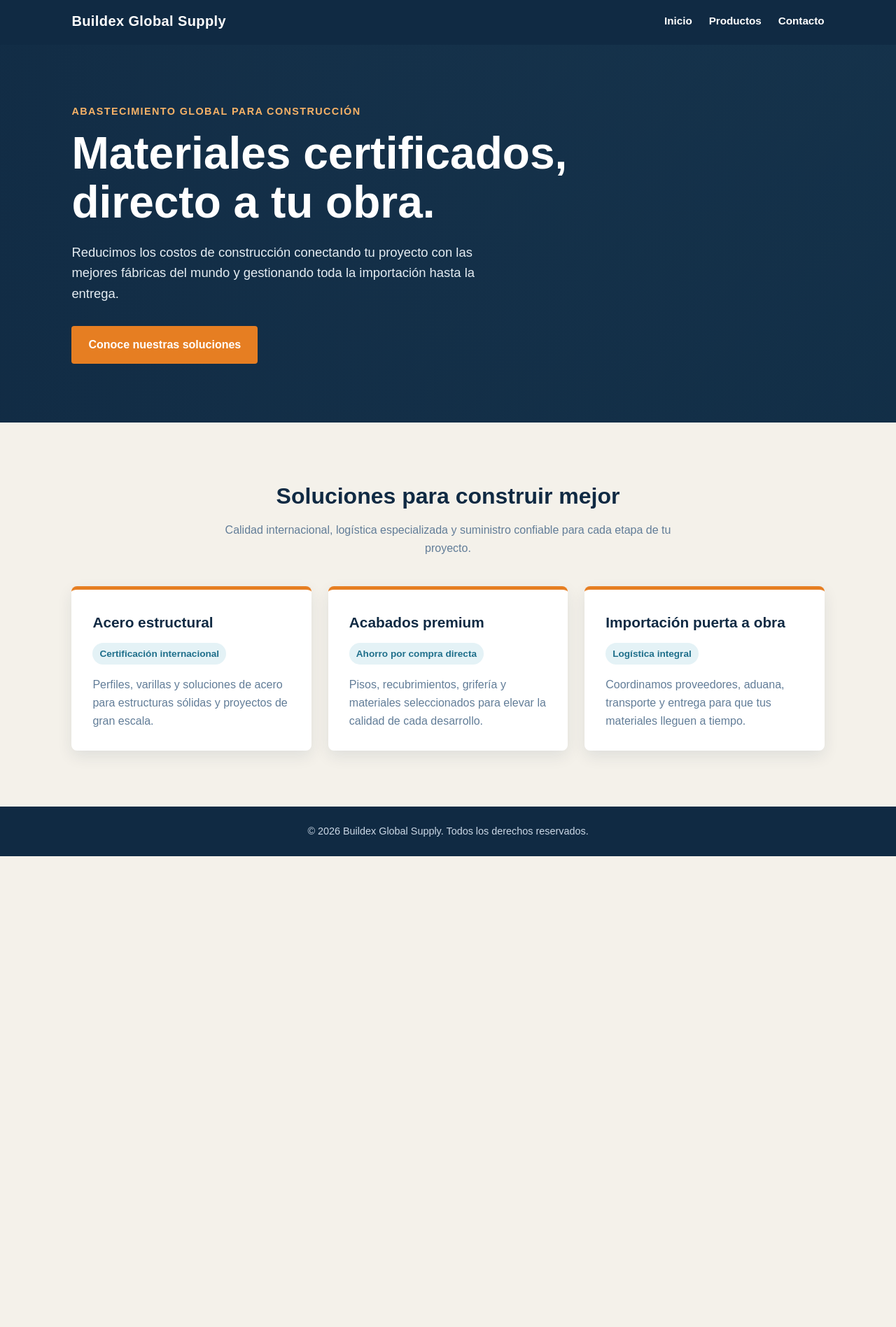
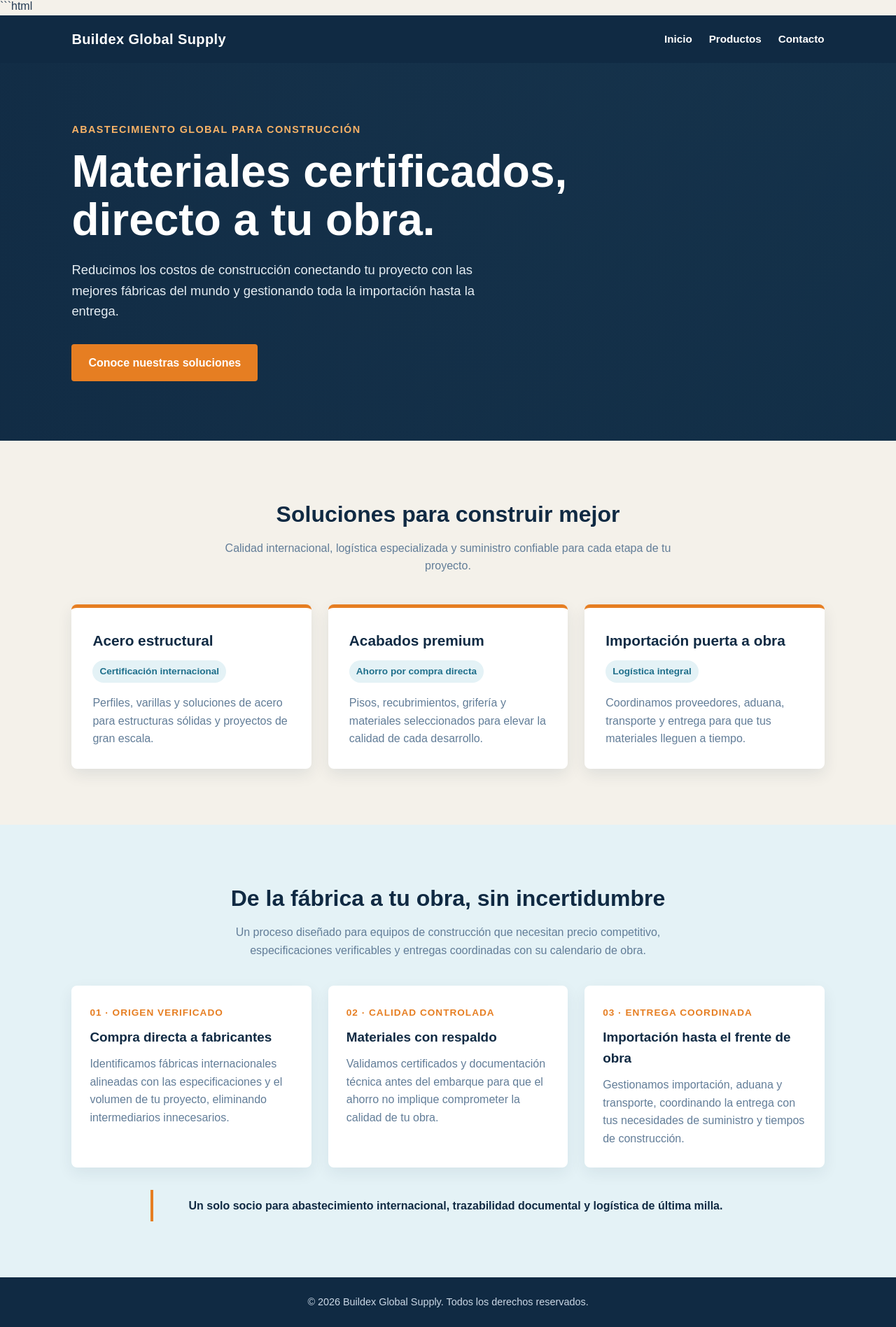
Before and after one commit to acharjoseph/BuildexGlobalSupply, a plain HTML site: page index.html in a window 1280 px wide. Shown: the part 4-1901 px from the top of the page at 70% size. Before the commit the page ends 1228 px from the top, so only its background shows below. Drawn offline with Linux system fonts and the light colour scheme.

Commit message:
Update index.html

````diff
--- a/index.html
+++ b/index.html
@@ -1,3 +1,4 @@
+```html
 <!DOCTYPE html>
 <html lang="es">
 <head>
@@ -5,41 +6,362 @@
   <meta name="viewport" content="width=device-width, initial-scale=1.0">
   <title>Buildex Global Supply | Materiales para tu obra</title>
   <style>
-    :root { --navy: #102a43; --blue: #1f6f8b; --orange: #e67e22; --sand: #f4f1ea; --white: #ffffff; --text: #243b53; --muted: #627d98; }
-    * { box-sizing: border-box; margin: 0; padding: 0; }
-    html { scroll-behavior: smooth; }
-    body { font-family: Arial, Helvetica, sans-serif; color: var(--text); background: var(--sand); line-height: 1.6; }
-    nav { background: var(--navy); color: var(--white); display: flex; justify-content: space-between; align-items: center; padding: 18px 8%; position: sticky; top: 0; z-index: 10; }
-    .brand { font-size: 1.25rem; font-weight: 800; letter-spacing: 0.4px; }
-    nav ul { display: flex; gap: 24px; list-style: none; }
-    nav a { color: var(--white); text-decoration: none; font-size: 0.95rem; font-weight: 600; }
-    nav a:hover { color: #f7b267; }
-    .hero { min-height: 540px; display: flex; align-items: center; padding: 80px 8%; background: linear-gradient(90deg, rgba(16, 42, 67, .95), rgba(16, 42, 67, .68)), linear-gradient(135deg, #315a72, #16384f); color: var(--white); }
-    .hero-content { max-width: 720px; }
-    .hero p:first-child { color: #f7b267; font-size: .9rem; font-weight: 800; letter-spacing: 1.4px; text-transform: uppercase; margin-bottom: 14px; }
-    h1 { font-size: clamp(2.4rem, 5vw, 4.6rem); line-height: 1.08; margin-bottom: 22px; }
-    .hero .subtitle { max-width: 620px; font-size: 1.15rem; color: #e5edf3; margin-bottom: 32px; }
-    .button { display: inline-block; background: var(--orange); color: var(--white); text-decoration: none; padding: 14px 24px; border-radius: 4px; font-weight: 800; transition: .2s ease; }
-    .button:hover { background: #c96514; transform: translateY(-2px); }
-    .products { padding: 80px 8%; }
-    .section-heading { text-align: center; max-width: 650px; margin: 0 auto 42px; }
-    .section-heading h2 { color: var(--navy); font-size: 2rem; margin-bottom: 10px; }
-    .section-heading p, .card p:last-child { color: var(--muted); }
-    .card-grid { display: grid; grid-template-columns: repeat(3, 1fr); gap: 24px; max-width: 1180px; margin: 0 auto; }
-    .card { background: var(--white); padding: 30px; border-radius: 8px; border-top: 5px solid var(--orange); box-shadow: 0 8px 22px rgba(16, 42, 67, .09); }
-    .card h3 { color: var(--navy); font-size: 1.3rem; margin-bottom: 12px; }
-    .card .feature { display: inline-block; color: var(--blue); background: #e4f2f6; font-size: .85rem; font-weight: 800; padding: 5px 10px; border-radius: 20px; margin-bottom: 16px; }
-    footer { background: var(--navy); color: #cbd8e6; text-align: center; padding: 24px 8%; font-size: .9rem; }
-    @media (max-width: 760px) { nav { padding: 16px 6%; } nav ul { gap: 14px; } .hero, .products { padding-left: 6%; padding-right: 6%; } .card-grid { grid-template-columns: 1fr; } }
-    @media (max-width: 460px) { nav { flex-direction: column; gap: 12px; } .hero { min-height: 480px; } nav a { font-size: .85rem; } }
+    :root {
+      --navy: #102a43;
+      --blue: #1f6f8b;
+      --orange: #e67e22;
+      --sand: #f4f1ea;
+      --white: #ffffff;
+      --text: #243b53;
+      --muted: #627d98;
+    }
+
+    * {
+      box-sizing: border-box;
+      margin: 0;
+      padding: 0;
+    }
+
+    html {
+      scroll-behavior: smooth;
+    }
+
+    body {
+      font-family: Arial, Helvetica, sans-serif;
+      color: var(--text);
+      background: var(--sand);
+      line-height: 1.6;
+    }
+
+    nav {
+      background: var(--navy);
+      color: var(--white);
+      display: flex;
+      justify-content: space-between;
+      align-items: center;
+      padding: 18px 8%;
+      position: sticky;
+      top: 0;
+      z-index: 10;
+    }
+
+    .brand {
+      font-size: 1.25rem;
+      font-weight: 800;
+      letter-spacing: 0.4px;
+    }
+
+    nav ul {
+      display: flex;
+      gap: 24px;
+      list-style: none;
+    }
+
+    nav a {
+      color: var(--white);
+      text-decoration: none;
+      font-size: 0.95rem;
+      font-weight: 600;
+    }
+
+    nav a:hover {
+      color: #f7b267;
+    }
+
+    .hero {
+      min-height: 540px;
+      display: flex;
+      align-items: center;
+      padding: 80px 8%;
+      background:
+        linear-gradient(90deg, rgba(16, 42, 67, 0.95), rgba(16, 42, 67, 0.68)),
+        linear-gradient(135deg, #315a72, #16384f);
+      color: var(--white);
+    }
+
+    .hero-content {
+      max-width: 720px;
+    }
+
+    .hero p:first-child {
+      color: #f7b267;
+      font-size: 0.9rem;
+      font-weight: 800;
+      letter-spacing: 1.4px;
+      text-transform: uppercase;
+      margin-bottom: 14px;
+    }
+
+    h1 {
+      font-size: clamp(2.4rem, 5vw, 4.6rem);
+      line-height: 1.08;
+      margin-bottom: 22px;
+    }
+
+    .hero .subtitle {
+      max-width: 620px;
+      font-size: 1.15rem;
+      color: #e5edf3;
+      margin-bottom: 32px;
+    }
+
+    .button {
+      display: inline-block;
+      background: var(--orange);
+      color: var(--white);
+      text-decoration: none;
+      padding: 14px 24px;
+      border-radius: 4px;
+      font-weight: 800;
+      transition: 0.2s ease;
+    }
+
+    .button:hover {
+      background: #c96514;
+      transform: translateY(-2px);
+    }
+
+    .products,
+    .process {
+      padding: 80px 8%;
+    }
+
+    .section-heading {
+      text-align: center;
+      max-width: 650px;
+      margin: 0 auto 42px;
+    }
+
+    .section-heading h2 {
+      color: var(--navy);
+      font-size: 2rem;
+      margin-bottom: 10px;
+    }
+
+    .section-heading p,
+    .card p:last-child,
+    .process-step p {
+      color: var(--muted);
+    }
+
+    .card-grid,
+    .process-grid {
+      display: grid;
+      grid-template-columns: repeat(3, 1fr);
+      gap: 24px;
+      max-width: 1180px;
+      margin: 0 auto;
+    }
+
+    .card {
+      background: var(--white);
+      padding: 30px;
+      border-radius: 8px;
+      border-top: 5px solid var(--orange);
+      box-shadow: 0 8px 22px rgba(16, 42, 67, 0.09);
+    }
+
+    .card h3,
+    .process-step h3 {
+      color: var(--navy);
+      font-size: 1.3rem;
+      margin-bottom: 12px;
+    }
+
+    .card .feature {
+      display: inline-block;
+      color: var(--blue);
+      background: #e4f2f6;
+      font-size: 0.85rem;
+      font-weight: 800;
+      padding: 5px 10px;
+      border-radius: 20px;
+      margin-bottom: 16px;
+    }
+
+    .process {
+      background: #e4f2f6;
+    }
+
+    .process-inner {
+      max-width: 1180px;
+      margin: 0 auto;
+    }
+
+    .process .section-heading {
+      margin-bottom: 38px;
+    }
+
+    .process-step {
+      background: var(--white);
+      border-radius: 8px;
+      padding: 28px 26px;
+      box-shadow: 0 8px 22px rgba(16, 42, 67, 0.07);
+    }
+
+    .step-number {
+      display: block;
+      color: var(--orange);
+      font-size: 0.85rem;
+      font-weight: 800;
+      letter-spacing: 1px;
+      margin-bottom: 9px;
+    }
+
+    .process-step h3 {
+      font-size: 1.18rem;
+      margin-bottom: 10px;
+    }
+
+    .process-note {
+      border-left: 4px solid var(--orange);
+      color: var(--navy);
+      font-weight: 700;
+      max-width: 850px;
+      margin: 32px auto 0;
+      padding: 10px 0 10px 18px;
+      text-align: center;
+    }
+
+    footer {
+      background: var(--navy);
+      color: #cbd8e6;
+      text-align: center;
+      padding: 24px 8%;
+      font-size: 0.9rem;
+    }
+
+    @media (max-width: 760px) {
+      nav {
+        padding: 16px 6%;
+      }
+
+      nav ul {
+        gap: 14px;
+      }
+
+      .hero,
+      .products,
+      .process {
+        padding-left: 6%;
+        padding-right: 6%;
+      }
+
+      .card-grid,
+      .process-grid {
+        grid-template-columns: 1fr;
+      }
+    }
+
+    @media (max-width: 460px) {
+      nav {
+        flex-direction: column;
+        gap: 12px;
+      }
+
+      .hero {
+        min-height: 480px;
+      }
+
+      nav a {
+        font-size: 0.85rem;
+      }
+    }
   </style>
 </head>
 <body>
-  <nav><div class="brand">Buildex Global Supply</div><ul><li><a href="#inicio">Inicio</a></li><li><a href="#productos">Productos</a></li><li><a href="#contacto">Contacto</a></li></ul></nav>
+  <nav>
+    <div class="brand">Buildex Global Supply</div>
+    <ul>
+      <li><a href="#inicio">Inicio</a></li>
+      <li><a href="#productos">Productos</a></li>
+      <li><a href="#contacto">Contacto</a></li>
+    </ul>
+  </nav>
+
   <main>
-    <section class="hero" id="inicio"><div class="hero-content"><p>Abastecimiento global para construcción</p><h1>Materiales certificados, directo a tu obra.</h1><p class="subtitle">Reducimos los costos de construcción conectando tu proyecto con las mejores fábricas del mundo y gestionando toda la importación hasta la entrega.</p><a class="button" href="#productos">Conoce nuestras soluciones</a></div></section>
-    <section class="products" id="productos"><div class="section-heading"><h2>Soluciones para construir mejor</h2><p>Calidad internacional, logística especializada y suministro confiable para cada etapa de tu proyecto.</p></div><div class="card-grid"><article class="card"><h3>Acero estructural</h3><span class="feature">Certificación internacional</span><p>Perfiles, varillas y soluciones de acero para estructuras sólidas y proyectos de gran escala.</p></article><article class="card"><h3>Acabados premium</h3><span class="feature">Ahorro por compra directa</span><p>Pisos, recubrimientos, grifería y materiales seleccionados para elevar la calidad de cada desarrollo.</p></article><article class="card"><h3>Importación puerta a obra</h3><span class="feature">Logística integral</span><p>Coordinamos proveedores, aduana, transporte y entrega para que tus materiales lleguen a tiempo.</p></article></div></section>
+    <section class="hero" id="inicio">
+      <div class="hero-content">
+        <p>Abastecimiento global para construcción</p>
+        <h1>Materiales certificados, directo a tu obra.</h1>
+        <p class="subtitle">
+          Reducimos los costos de construcción conectando tu proyecto con las mejores fábricas del mundo y gestionando toda la importación hasta la entrega.
+        </p>
+        <a class="button" href="#productos">Conoce nuestras soluciones</a>
+      </div>
+    </section>
+
+    <section class="products" id="productos">
+      <div class="section-heading">
+        <h2>Soluciones para construir mejor</h2>
+        <p>Calidad internacional, logística especializada y suministro confiable para cada etapa de tu proyecto.</p>
+      </div>
+
+      <div class="card-grid">
+        <article class="card">
+          <h3>Acero estructural</h3>
+          <span class="feature">Certificación internacional</span>
+          <p>Perfiles, varillas y soluciones de acero para estructuras sólidas y proyectos de gran escala.</p>
+        </article>
+
+        <article class="card">
+          <h3>Acabados premium</h3>
+          <span class="feature">Ahorro por compra directa</span>
+          <p>Pisos, recubrimientos, grifería y materiales seleccionados para elevar la calidad de cada desarrollo.</p>
+        </article>
+
+        <article class="card">
+          <h3>Importación puerta a obra</h3>
+          <span class="feature">Logística integral</span>
+          <p>Coordinamos proveedores, aduana, transporte y entrega para que tus materiales lleguen a tiempo.</p>
+        </article>
+      </div>
+    </section>
+
+    <section class="process" id="proceso">
+      <div class="process-inner">
+        <div class="section-heading">
+          <h2>De la fábrica a tu obra, sin incertidumbre</h2>
+          <p>
+            Un proceso diseñado para equipos de construcción que necesitan precio competitivo, especificaciones verificables y entregas coordinadas con su calendario de obra.
+          </p>
+        </div>
+
+        <div class="process-grid">
+          <article class="process-step">
+            <span class="step-number">01 · ORIGEN VERIFICADO</span>
+            <h3>Compra directa a fabricantes</h3>
+            <p>
+              Identificamos fábricas internacionales alineadas con las especificaciones y el volumen de tu proyecto, eliminando intermediarios innecesarios.
+            </p>
+          </article>
+
+          <article class="process-step">
+            <span class="step-number">02 · CALIDAD CONTROLADA</span>
+            <h3>Materiales con respaldo</h3>
+            <p>
+              Validamos certificados y documentación técnica antes del embarque para que el ahorro no implique comprometer la calidad de tu obra.
+            </p>
+          </article>
+
+          <article class="process-step">
+            <span class="step-number">03 · ENTREGA COORDINADA</span>
+            <h3>Importación hasta el frente de obra</h3>
+            <p>
+              Gestionamos importación, aduana y transporte, coordinando la entrega con tus necesidades de suministro y tiempos de construcción.
+            </p>
+          </article>
+        </div>
+
+        <p class="process-note">
+          Un solo socio para abastecimiento internacional, trazabilidad documental y logística de última milla.
+        </p>
+      </div>
+    </section>
   </main>
-  <footer id="contacto"><p>© 2026 Buildex Global Supply. Todos los derechos reservados.</p></footer>
+
+  <footer id="contacto">
+    <p>© 2026 Buildex Global Supply. Todos los derechos reservados.</p>
+  </footer>
 </body>
 </html>
````
